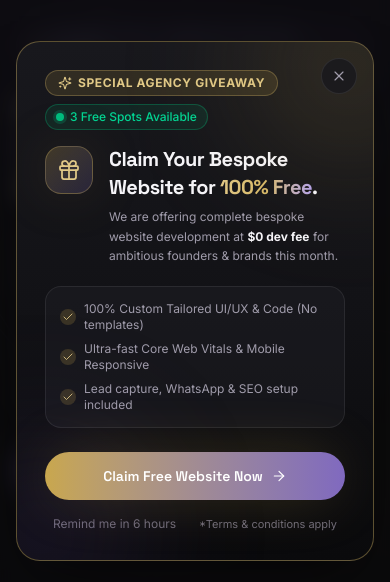
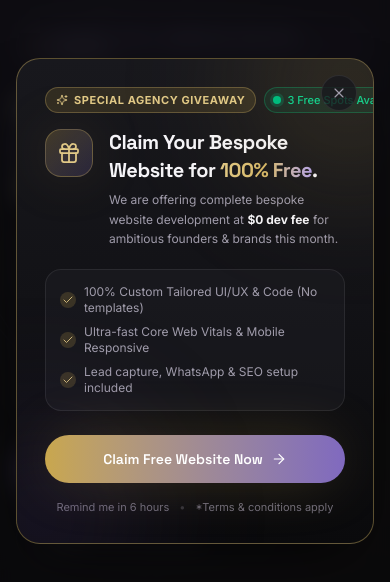
Before and after one commit to Muhammad-Arham-6886/digiflix, a Next.js app: page / in a window 390 px wide. Shown: the part 121-703 px from the top of the page. Built offline with nearby package versions, Linux system fonts and the light colour scheme; no server answers.

Commit message:
fix(popup): format footer text into a single line with flex-nowrap

```diff
--- a/components/shared/giveaway-popup.tsx
+++ b/components/shared/giveaway-popup.tsx
@@ -107,12 +107,12 @@ export function GiveawayPopup() {
             </button>
 
             {/* Badge & Urgency Pill */}
-            <div className="flex flex-wrap items-center gap-2 pr-8 mb-4">
-              <span className="inline-flex items-center gap-1.5 rounded-full border border-accent-400/30 bg-accent-500/15 px-3 py-1 text-xs font-bold uppercase tracking-wider text-accent-300">
-                <Icon name="Sparkles" className="h-3.5 w-3.5" />
+            <div className="flex items-center gap-2 pr-8 mb-4 flex-nowrap">
+              <span className="inline-flex items-center gap-1.5 rounded-full border border-accent-400/30 bg-accent-500/15 px-2.5 sm:px-3 py-1 text-[11px] sm:text-xs font-bold uppercase tracking-wider text-accent-300 whitespace-nowrap shrink-0">
+                <Icon name="Sparkles" className="h-3 w-3 sm:h-3.5 sm:w-3.5" />
                 Special Agency Giveaway
               </span>
-              <span className="inline-flex items-center gap-1.5 rounded-full border border-emerald-500/30 bg-emerald-500/10 px-2.5 py-1 text-xs font-medium text-emerald-400">
+              <span className="inline-flex items-center gap-1.5 rounded-full border border-emerald-500/30 bg-emerald-500/10 px-2 sm:px-2.5 py-1 text-[11px] sm:text-xs font-medium text-emerald-400 whitespace-nowrap shrink-0">
                 <span className="relative flex h-2 w-2">
                   <span className="absolute inline-flex h-full w-full animate-ping rounded-full bg-emerald-400 opacity-75"></span>
                   <span className="relative inline-flex h-2 w-2 rounded-full bg-emerald-500"></span>
@@ -168,15 +168,16 @@ export function GiveawayPopup() {
                 <Icon name="ArrowRight" className="h-4 w-4 transition-transform group-hover:translate-x-1" />
               </button>
 
-              <div className="flex items-center justify-between px-2 pt-1">
+              <div className="flex items-center justify-center gap-2.5 px-2 pt-1 text-[11px] sm:text-xs text-ink-faint whitespace-nowrap flex-nowrap">
                 <button
                   type="button"
                   onClick={handleDismiss}
-                  className="text-xs text-ink-faint hover:text-ink transition-colors cursor-pointer"
+                  className="hover:text-ink transition-colors cursor-pointer"
                 >
                   Remind me in 6 hours
                 </button>
-                <span className="text-[11px] text-ink-faint">
+                <span className="text-ink-faint/40">•</span>
+                <span>
                   *Terms & conditions apply
                 </span>
               </div>
```
